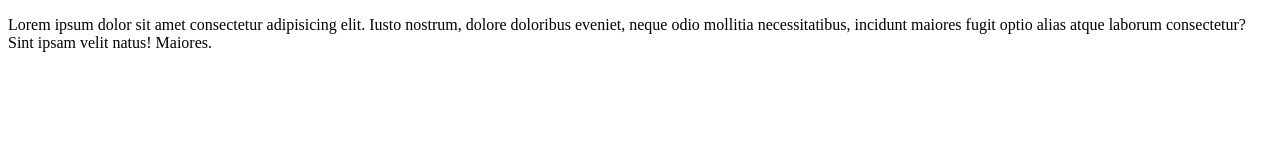
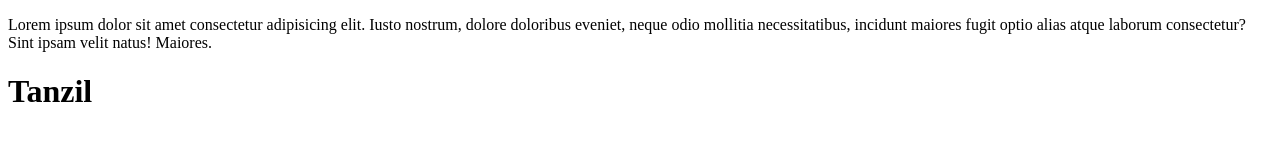
Before and after one commit to Tanzil4/github-testing, a plain HTML site: page index.html in a window 1280 px wide. Drawn offline with Linux system fonts and the light colour scheme.

Commit message:
add heading

```diff
--- a/index.html
+++ b/index.html
@@ -7,5 +7,6 @@
 </head>
 <body>
     <p>Lorem ipsum dolor sit amet consectetur adipisicing elit. Iusto nostrum, dolore doloribus eveniet, neque odio mollitia necessitatibus, incidunt maiores fugit optio alias atque laborum consectetur? Sint ipsam velit natus! Maiores.</p>
+    <h1>Tanzil</h1>
 </body>
 </html>
```
